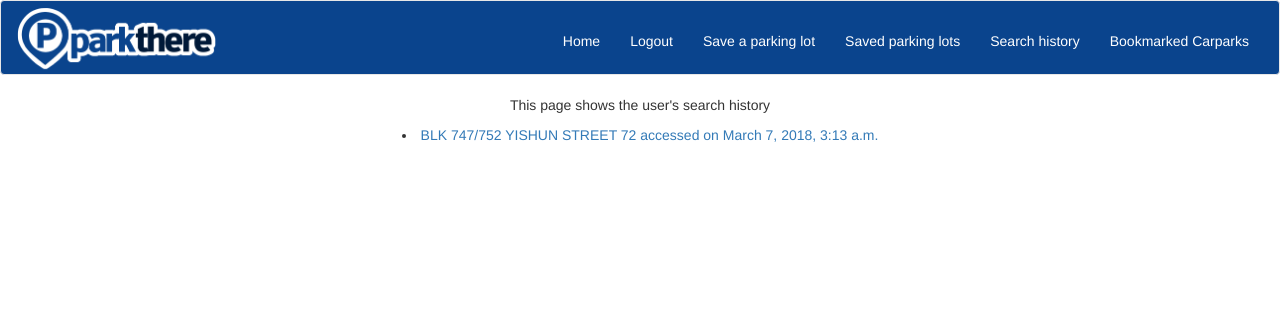
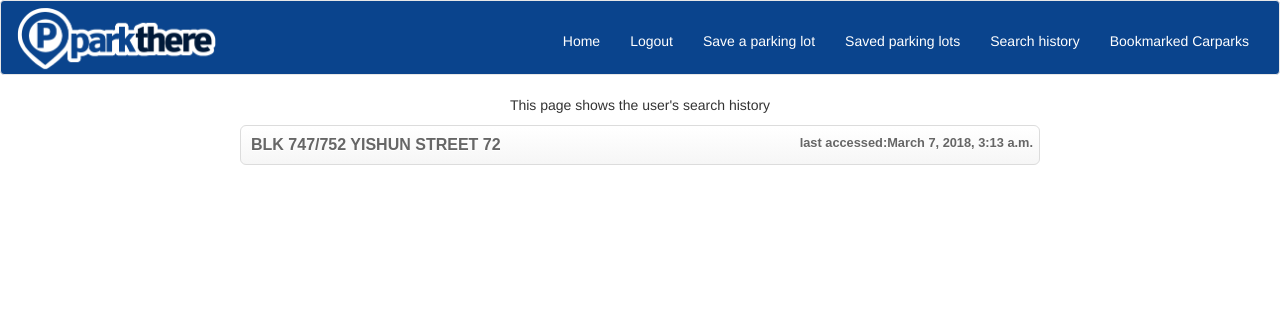
Before and after one commit to harikap79/ParkThere, a Django app: page /searchhistory/ in a window 1280 px wide. Shown: the top 335 px of the page. Run offline with Django 3.2, Linux system fonts and the light colour scheme; a user stored in the database is signed in; data comes from the database, SQL or seed files in the repository; some libraries are stand-ins or nearby versions.

Commit message:
search history
history shown in buttons like compare

```diff
--- a/searchhistory/templates/searchhistory/searchhistory.html
+++ b/searchhistory/templates/searchhistory/searchhistory.html
@@ -1,12 +1,70 @@
 {% extends 'layout.html' %}
 
 {% block body %}
+<!DOCTYPE = html>
+<html>
+<head>
+<style media ='screen' type='text/css'>
+
+.myButton {
+	-moz-box-shadow:inset 0px 1px 0px 0px #ffffff;
+	-webkit-box-shadow:inset 0px 1px 0px 0px #ffffff;
+	box-shadow:inset 0px 1px 0px 0px #ffffff;
+	background:-webkit-gradient(linear, left top, left bottom, color-stop(0.05, #ffffff), color-stop(1, #f6f6f6));
+	background:-moz-linear-gradient(top, #ffffff 5%, #f6f6f6 100%);
+	background:-webkit-linear-gradient(top, #ffffff 5%, #f6f6f6 100%);
+	background:-o-linear-gradient(top, #ffffff 5%, #f6f6f6 100%);
+	background:-ms-linear-gradient(top, #ffffff 5%, #f6f6f6 100%);
+	background:linear-gradient(to bottom, #ffffff 5%, #f6f6f6 100%);
+	filter:progid:DXImageTransform.Microsoft.gradient(startColorstr='#ffffff', endColorstr='#f6f6f6',GradientType=0);
+	background-color:#ffffff;
+	-moz-border-radius:6px;
+	-webkit-border-radius:6px;
+	border-radius:6px;
+	border:1px solid #dcdcdc;
+	display:inline-block;
+	cursor:pointer;
+	color:#666666;
+	font-family:Arial;
+	font-size:16px;
+	font-weight:bold;
+	width: 800px;
+	height: 40px;
+	text-align:left;
+	padding-left: 10px;
+	text-decoration:none;
+	text-shadow:0px 1px 0px #ffffff;
+}
+.myButton:hover {
+	background:-webkit-gradient(linear, left top, left bottom, color-stop(0.05, #f6f6f6), color-stop(1, #ffffff));
+	background:-moz-linear-gradient(top, #f6f6f6 5%, #ffffff 100%);
+	background:-webkit-linear-gradient(top, #f6f6f6 5%, #ffffff 100%);
+	background:-o-linear-gradient(top, #f6f6f6 5%, #ffffff 100%);
+	background:-ms-linear-gradient(top, #f6f6f6 5%, #ffffff 100%);
+	background:linear-gradient(to bottom, #f6f6f6 5%, #ffffff 100%);
+	filter:progid:DXImageTransform.Microsoft.gradient(startColorstr='#f6f6f6', endColorstr='#ffffff',GradientType=0);
+	background-color:#f6f6f6;
+}
+.myButton:active {
+	position:relative;
+	top:5px;
+}
+</style>
+<script>
+function myFunction(name) {
+
+    alert("You pressed the button!\n\nA link to the info page about this car park will be put here instead of this alert box");
+}
+</script></head>
+
+<body>
 <div style = 'text-align: center'>
 <p> This page shows the user's search history </p>
 
 {% for record in revhistory %}
-<li><a href="/searchHistory/{{record.id}}/">{{record.carParkName}} accessed on {{record.dateTime}}</a></li>
+<!--<li><a href="/searchHistory/{{record.id}}/">{{record.carParkName}} accessed on {{record.dateTime}}</a></li>-->
+<button class="myButton" onclick="myFunction()"><span style="font-size:100%;">{{record.carParkName}}</span> <span style="float:right;font-size:80%;">last accessed:{{record.dateTime}}</span></button><br/>
 {% endfor %}
 </div>
-
+</body>
 {% endblock %}
```
